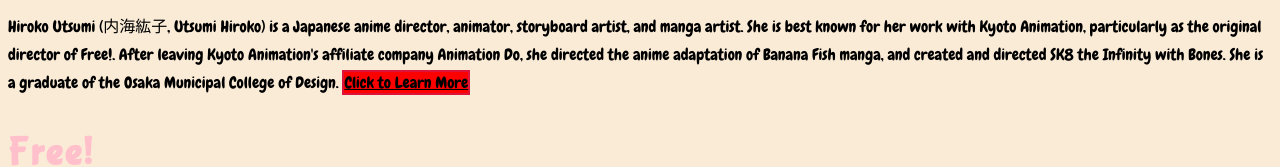
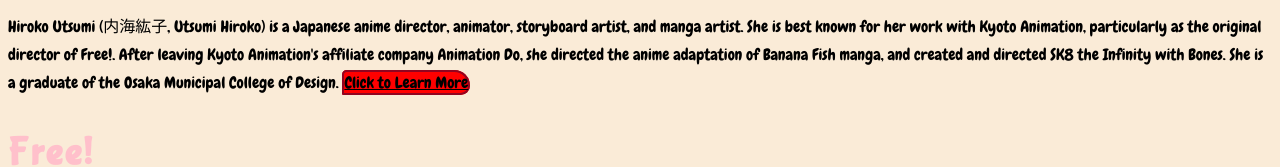
Before and after one commit to piplupgoku/CG342-First-Project, a plain HTML site: page index.html in a window 1280 px wide. Shown: the part 175-342 px from the top of the page. Drawn offline with Linux system fonts and the light colour scheme.

Commit message:
radius and button outline changed

```diff
--- a/css/styles.css
+++ b/css/styles.css
@@ -21,9 +21,10 @@ p {
 
 .button-links{
     border-style:solid;
-    border-color:crimson;
+    border-color:rgb(145, 4, 32);
     background-color:red;
     border-width:2px;
     text-decoration: "none";
     color:black;
+    border-radius:15px 50px 30px 5px;
 }
--- a/index.html
+++ b/index.html
@@ -27,7 +27,7 @@
                 Free!. After leaving Kyoto Animation's affiliate company Animation Do, she directed the anime adaptation
                 of Banana Fish manga, and created and directed SK8 the Infinity with Bones. She is a graduate of the
                 Osaka Municipal College of Design.
-                <a class="button-links" href="https://en.wikipedia.org/wiki/Free!" target="_blank">Click to Learn More</a>
+                <a class="button-links" href="https://en.wikipedia.org/wiki/Hiroko_Utsumi" target="_blank">Click to Learn More</a>
         </article>
         <article>
             <h2>Free!</h2>
```
